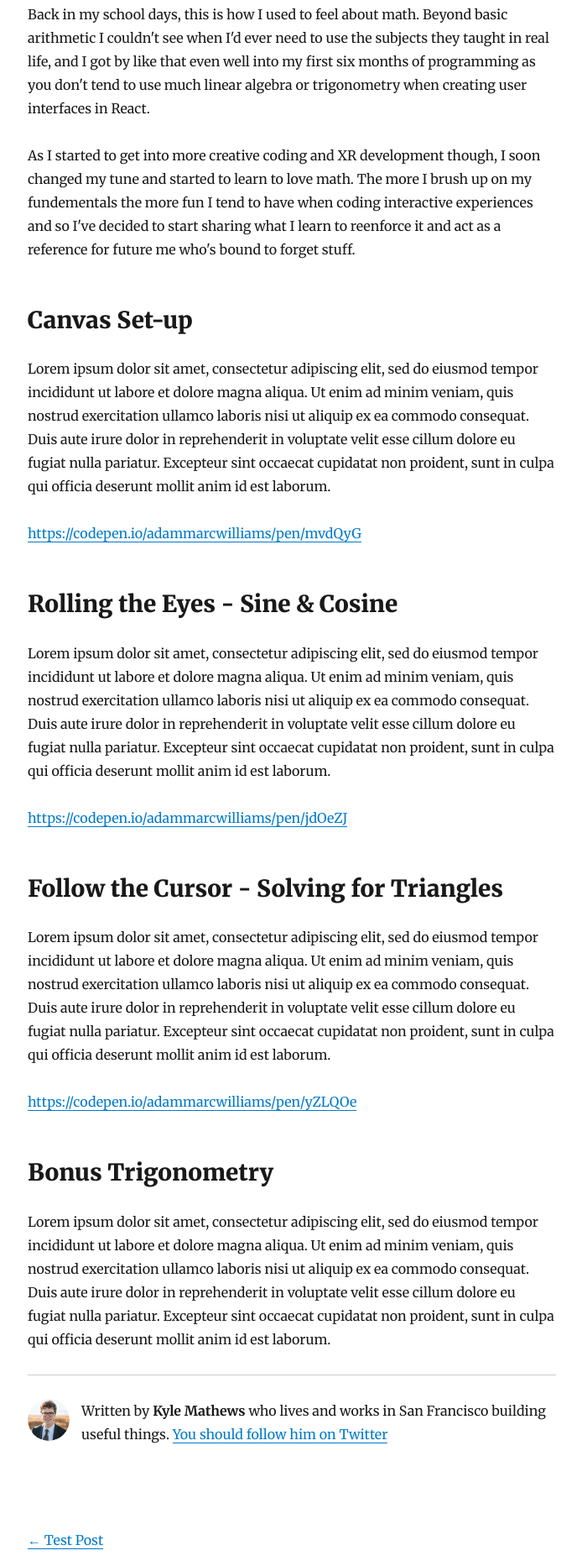
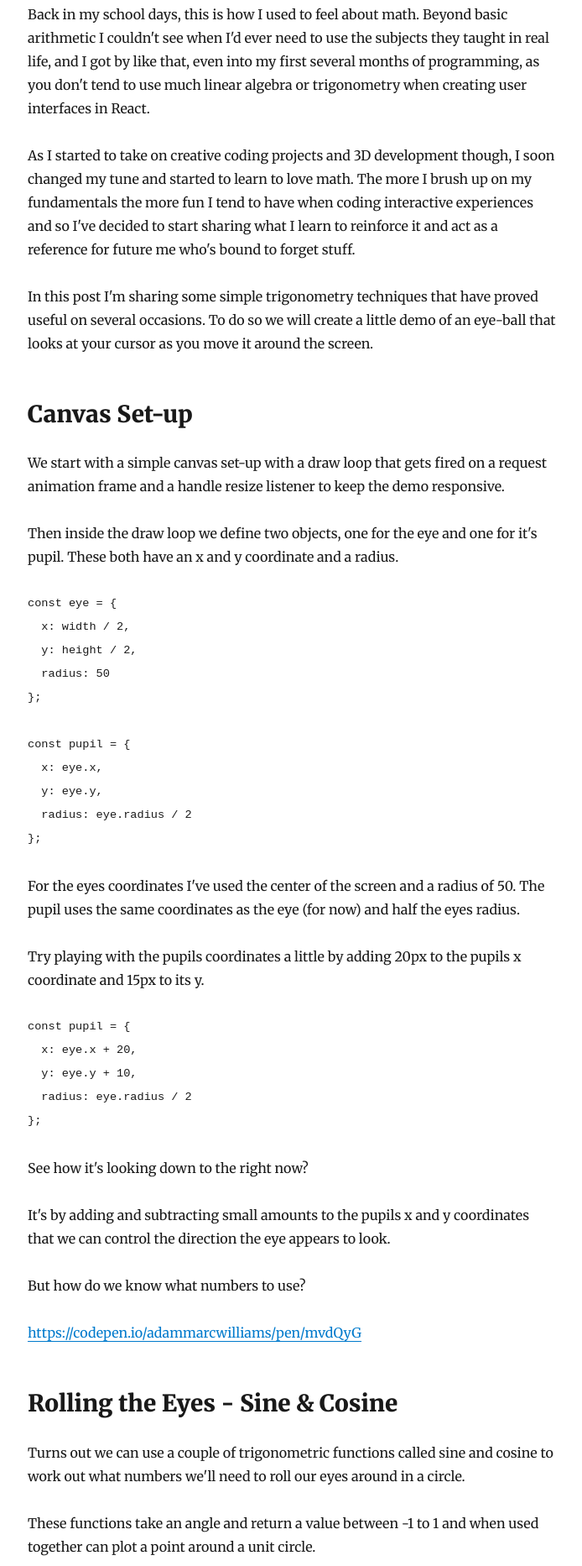
Before and after one commit to adammarcwilliams/AMWBlog, a Gatsby site: page /animating-javascript-trigonometry/ in a window 1280 px wide. Shown: the part 395-2260 px from the top of the page at 84% size, without its empty margins (292-986 px from the left). Built offline with nearby package versions, Linux system fonts and the light colour scheme; Gatsby itself is replaced by a stand-in of ours; some packages are replaced by stand-ins of ours; code samples lack their colours.

Commit message:
adds canvas setup and rolling eyes instruction

````diff
--- a/content/blog/animating-javascript-trigonometry/index.md
+++ b/content/blog/animating-javascript-trigonometry/index.md
@@ -5,21 +5,83 @@ date: '2019-01-23'
 
 ## Math - Mental Abuse To Humans
 
-Back in my school days, this is how I used to feel about math. Beyond basic arithmetic I couldn't see when I'd ever need to use the subjects they taught in real life, and I got by like that even well into my first six months of programming as you don't tend to use much linear algebra or trigonometry when creating user interfaces in React.
+Back in my school days, this is how I used to feel about math. Beyond basic arithmetic I couldn't see when I'd ever need to use the subjects they taught in real life, and I got by like that, even into my first several months of programming, as you don't tend to use much linear algebra or trigonometry when creating user interfaces in React.
 
-As I started to get into more creative coding and XR development though, I soon changed my tune and started to learn to love math. The more I brush up on my fundementals the more fun I tend to have when coding interactive experiences and so I've decided to start sharing what I learn to reenforce it and act as a reference for future me who's bound to forget stuff.
+As I started to take on creative coding projects and 3D development though, I soon changed my tune and started to learn to love math. The more I brush up on my fundamentals the more fun I tend to have when coding interactive experiences and so I've decided to start sharing what I learn to reinforce it and act as a reference for future me who's bound to forget stuff.
+
+In this post I'm sharing some simple trigonometry techniques that have proved useful on several occasions. To do so we will create a little demo of an eye-ball that looks at your cursor as you move it around the screen.
 
 
 ## Canvas Set-up
 
-Lorem ipsum dolor sit amet, consectetur adipiscing elit, sed do eiusmod tempor incididunt ut labore et dolore magna aliqua. Ut enim ad minim veniam, quis nostrud exercitation ullamco laboris nisi ut aliquip ex ea commodo consequat. Duis aute irure dolor in reprehenderit in voluptate velit esse cillum dolore eu fugiat nulla pariatur. Excepteur sint occaecat cupidatat non proident, sunt in culpa qui officia deserunt mollit anim id est laborum.
+We start with a simple canvas set-up with a draw loop that gets fired on a request animation frame and a handle resize listener to keep the demo responsive.
+
+Then inside the draw loop we define two objects, one for the eye and one for it's pupil. These both have an x and y coordinate and a radius.
+
+``` javascript
+const eye = {
+  x: width / 2,
+  y: height / 2,
+  radius: 50
+};
+
+const pupil = {
+  x: eye.x,
+  y: eye.y,
+  radius: eye.radius / 2
+};
+```
+
+For the eyes coordinates I've used the center of the screen and a radius of 50. The pupil uses the same coordinates as the eye (for now) and half the eyes radius.
+
+Try playing with the pupils coordinates a little by adding 20px to the pupils x coordinate and 15px to its y.
+
+``` javascript
+const pupil = {
+  x: eye.x + 20,
+  y: eye.y + 10,
+  radius: eye.radius / 2
+};
+```
+
+See how it's looking down to the right now?
+
+It's by adding and subtracting small amounts to the pupils x and y coordinates that we can control the direction the eye appears to look.
+
+But how do we know what numbers to use?
 
 https://codepen.io/adammarcwilliams/pen/mvdQyG
 
 
 ## Rolling the Eyes - Sine & Cosine
 
-Lorem ipsum dolor sit amet, consectetur adipiscing elit, sed do eiusmod tempor incididunt ut labore et dolore magna aliqua. Ut enim ad minim veniam, quis nostrud exercitation ullamco laboris nisi ut aliquip ex ea commodo consequat. Duis aute irure dolor in reprehenderit in voluptate velit esse cillum dolore eu fugiat nulla pariatur. Excepteur sint occaecat cupidatat non proident, sunt in culpa qui officia deserunt mollit anim id est laborum.
+Turns out we can use a couple of trigonometric functions called sine and cosine to work out what numbers we'll need to roll our eyes around in a circle.
+
+These functions take an angle and return a value between -1 to 1 and when used together can plot a point around a unit circle.
+
+[![Sine Cosine Relationship](./Circle_cos_sin.gif)](https://commons.wikimedia.org/wiki/File:Circle_cos_sin.gif)
+
+This is a common pattern you'll use whenever you want to rotate anything in a circle around a center point and it looks like this.
+
+``` javascript
+x = center.x + Math.cos(angle) * offset
+y = center.y + Math.sin(angle) * offset
+```
+
+Given the angle that's passed in it will give you the position needed to plot that angle around a circle using the offset to determine how far away from the center it should be.
+
+
+
+A couple of things to note is that the angle you pass is in radians, not degrees. This is easy to convert:
+
+```javascript
+radians = degrees * Math.PI / 180
+degrees = radians * 180 / Math.PI
+```
+
+Also the circle starts at 3 o'clock not the top. In canvas it travels clockwise as you may expect but in math traditionally and in other libraries it will travel anti-clockwise.
+
+Lastly it's common to see angles stored using the name `theta` which is what I've done in our demo.
 
 https://codepen.io/adammarcwilliams/pen/jdOeZJ
 
````
Also changed, not shown: content/blog/animating-javascript-trigonometry/Circle_cos_sin.gif (added), 2 other files.
